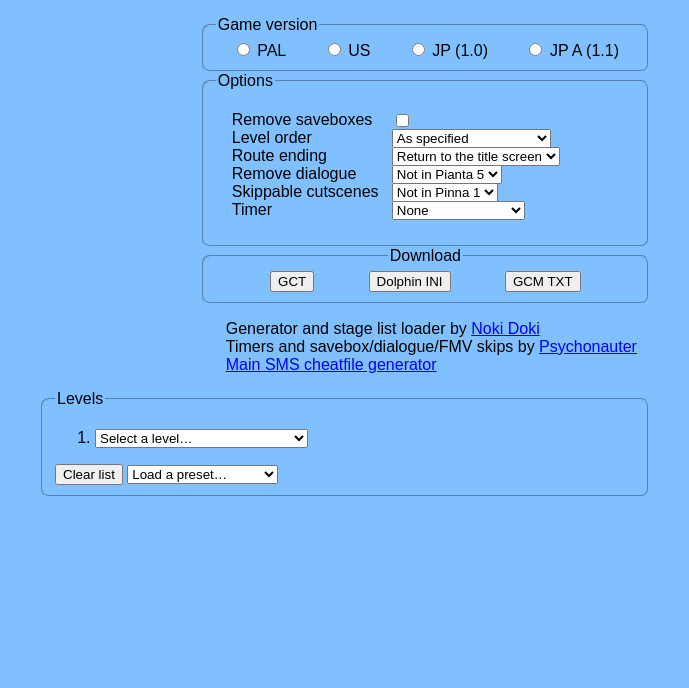
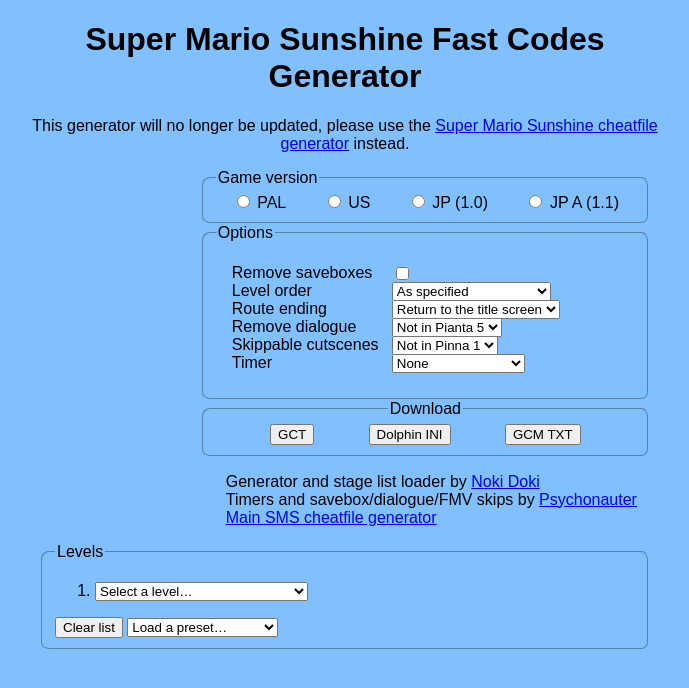
Before and after one commit to QbeRoot/SMS-Fast-Code-Generator, a plain HTML site: page index.htm in a window 1280 px wide. Shown: the whole page, without its empty margins (295-984 px from the left). Drawn offline with Linux system fonts and the light colour scheme.

Commit message:
end of updates

```diff
--- a/index.htm
+++ b/index.htm
@@ -6,6 +6,10 @@
 		<link rel="stylesheet" href="style.css" />
 	</head>
 	<body>
+		<header>
+			<h1>Super Mario Sunshine Fast Codes Generator</h1>
+			<p>This generator will no longer be updated, please use the <a href="http://gct.zint.ch/">Super Mario Sunshine cheatfile generator</a> instead.</p>
+		</header>
 		<form method="GET">
 			<div id="side">
 				<fieldset>
--- a/style.css
+++ b/style.css
@@ -36,6 +36,10 @@ fieldset {
 	margin: 0 1em;
 }
 
+header {
+	text-align: center;
+}
+
 html {
 	background-color: #80C0FF;
 }
```
